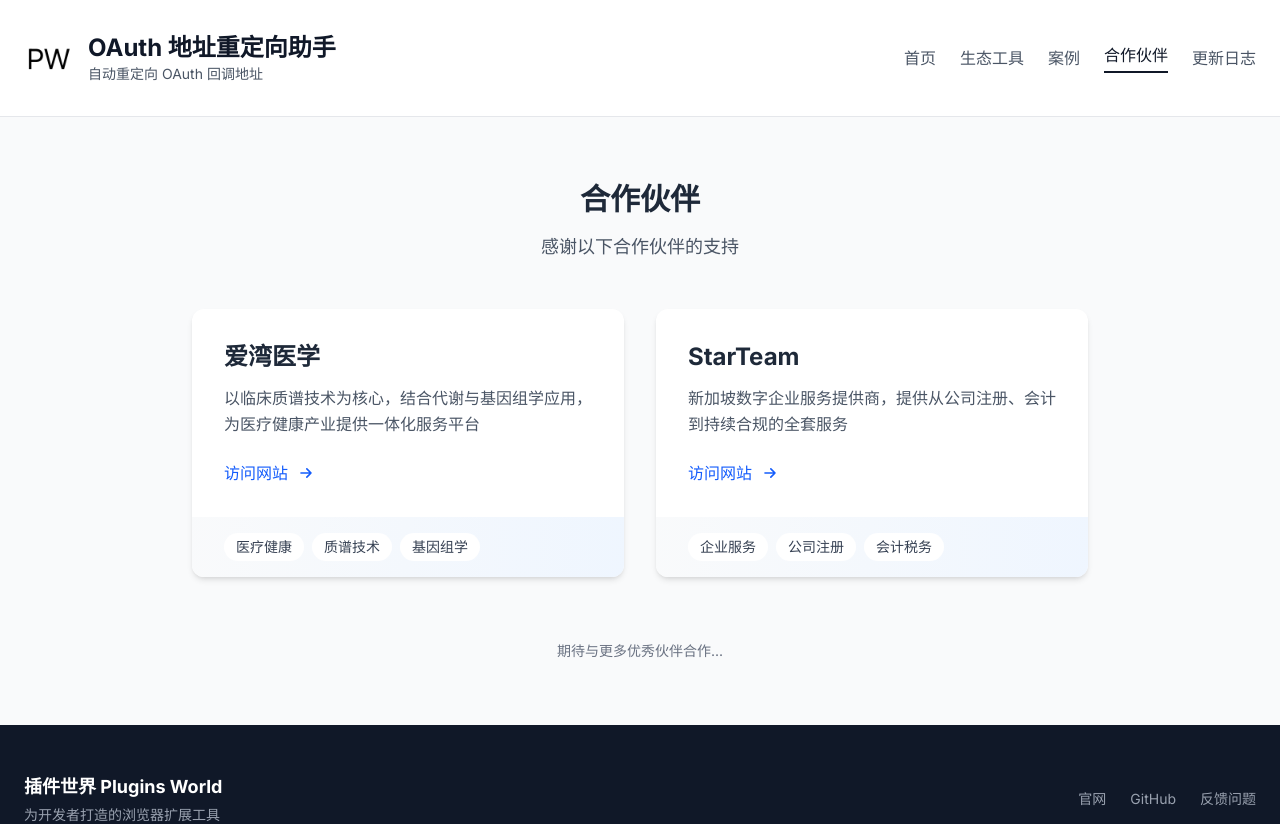
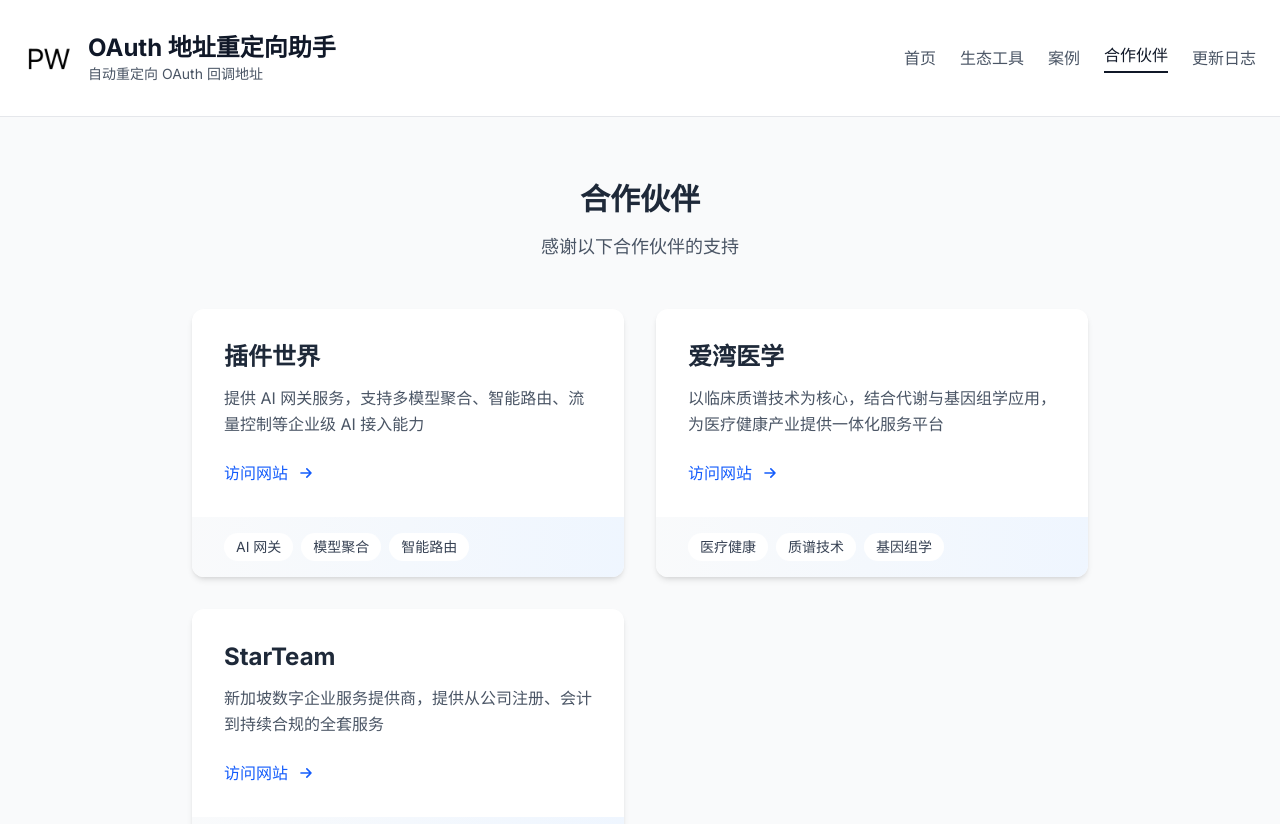
Before and after one commit to plugins-world/oauth-redirect-extension-download, a React (Vite) app: page /partners in a window 1280 px wide. Shown: the top 824 px of the page. Built offline with nearby package versions, Linux system fonts and the light colour scheme.

Commit message:
feat: 合作伙伴新增插件世界
添加插件世界 AI 网关服务为合作伙伴，排在首位。

```diff
--- a/src/pages/Partners.jsx
+++ b/src/pages/Partners.jsx
@@ -3,6 +3,12 @@
 
 export default function Partners() {
   const partners = [
+    {
+      name: '插件世界',
+      description: '提供 AI 网关服务，支持多模型聚合、智能路由、流量控制等企业级 AI 接入能力',
+      url: 'https://ai-gateway.fresns.cn/',
+      tags: ['AI 网关', '模型聚合', '智能路由'],
+    },
     {
       name: '爱湾医学',
       description: '以临床质谱技术为核心，结合代谢与基因组学应用，为医疗健康产业提供一体化服务平台',
```
